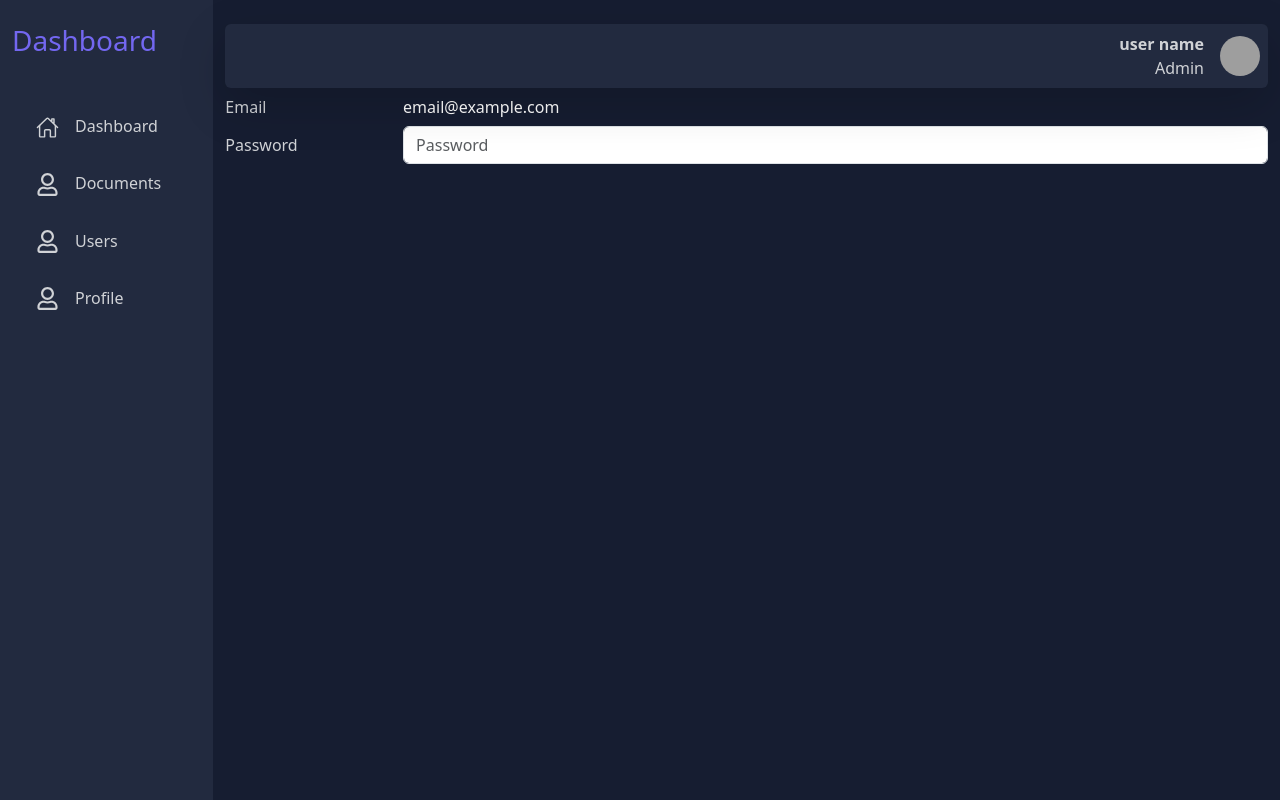
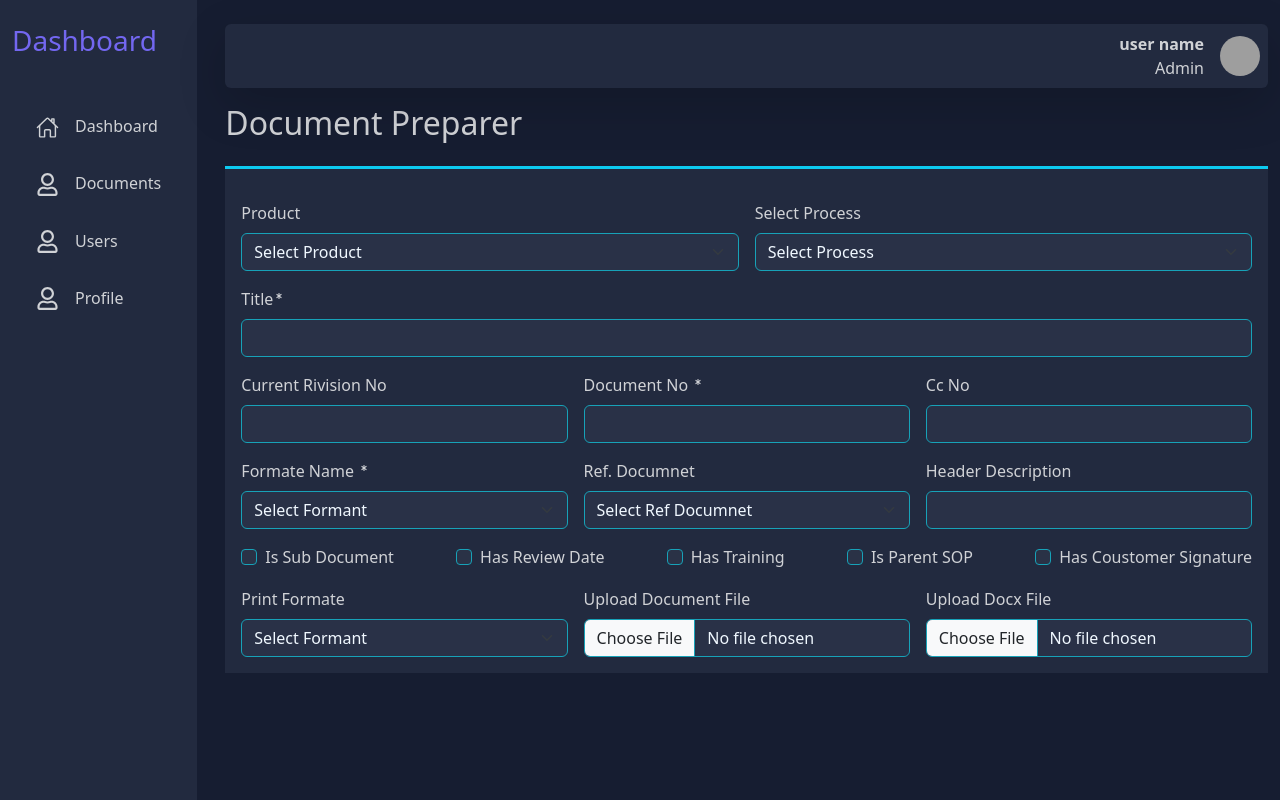
Before and after one commit to vishalpatilmaske/DCM, a React (Create React App) app: page /documents-create in a window 1280 px wide. Built offline with nearby package versions, Linux system fonts and the light colour scheme; grey boxes are pictures that could not be loaded.

Commit message:
build create document page

```diff
--- a/src/component/dashboard/Sidebar.jsx
+++ b/src/component/dashboard/Sidebar.jsx
@@ -7,7 +7,7 @@ import { useNavigate } from "react-router-dom";
 const Sidebar = () => {
   const navigate = useNavigate();
   return (
-    <div className="sidebar  row">
+    <div className="sidebar row">
       <div>
         <div>
           <h3 className="py-4 dashboard-title">Dashboard</h3>
--- a/src/pages/Documents/DocumentCreate.jsx
+++ b/src/pages/Documents/DocumentCreate.jsx
@@ -1,35 +1,172 @@
 import React from "react";
+import "../../style/pages/documentcreate.css";
+import { CgAsterisk } from "react-icons/cg";
+
 const DocumentCreate = () => {
   return (
-    <form>
-      <div class="form-group row">
-        <label for="staticEmail" class="col-sm-2 col-form-label">
-          Email
+    <div
+      data-bs-spy="scroll"
+      data-bs-offset="0"
+      data-bs-smooth-scroll="true"
+      className="scrollspy-example h-100"
+      tabIndex="0"
+    >
+      <div>
+        <h2 className="py-3">Document Preparer</h2>
+      </div>
+      <div className="create-doccument-container border-top border-info border-3">
+        <form className="row g-3 px-3 pb-3 mt-3 ">
+          <div className="col-md-6">
+            <label htmlFor="selectProduct" className="form-label">
+              Product
             </label>
-        <div class="col-sm-10">
+            <select id="selectProduct" className="form-select">
+              <option defaultValue>Select Product</option>
+              <option>...</option>
+            </select>
+          </div>
+          <div className="col-md-6">
+            <label htmlFor="selectProcess" className="form-label">
+              Select Process
+            </label>
+            <select id="selectProcess" className="form-select">
+              <option defaultValue>Select Process</option>
+              <option>...</option>
+            </select>
+          </div>
+          <div className="col-12">
+            <label htmlFor="inputTitle" className="form-label ">
+              Title
+              <sup>
+                <CgAsterisk className="asterisk" />
+              </sup>
+            </label>
+            <input type="text" className="form-control" id="inputTitle" />
+          </div>
+          <div className="col-md-4">
+            <label htmlFor="currentRevisonNo" className="form-label">
+              Current Rivision No
+            </label>
+            <input type="text" className="form-control" id="currentRevisonNo" />
+          </div>
+          <div className="col-md-4">
+            <label htmlFor="documentNo" className="form-label">
+              Document No{" "}
+              <sup>
+                <CgAsterisk className="asterisk" />
+              </sup>
+            </label>
+            <input type="text" className="form-control" id="documentNo" />
+          </div>
+          <div className="col-md-4">
+            <label htmlFor="ccNo" className="form-label">
+              Cc No
+            </label>
+            <input type="text" className="form-control" id="ccNo" />
+          </div>
+          <div className="col-md-4">
+            <label htmlFor="formateName" className="form-label">
+              Formate Name{" "}
+              <sup>
+                <CgAsterisk className="asterisk" />
+              </sup>
+            </label>
+            <select id="formateName" className="form-select">
+              <option defaultValue>Select Formant</option>
+              <option>...</option>
+            </select>
+          </div>
+          <div className="col-md-4">
+            <label htmlFor="selectRefDoc" className="form-label">
+              Ref. Documnet
+            </label>
+            <select id="selectRefDoc" className="form-select">
+              <option defaultValue>Select Ref Documnet</option>
+              <option>...</option>
+            </select>
+          </div>
+          <div className="col-md-4">
+            <label htmlFor="inputHeader" className="form-label">
+              Header Description
+            </label>
+            <input type="text" className="form-control" id="inputHeader" />
+          </div>
+          <div className="col-12 d-flex justify-content-between">
+            <div className="form-check">
               <input
-            type="text"
-            readonly
-            class="form-control-plaintext text-white"
-            id="staticEmail"
-            value="email@example.com"
+                className="form-check-input"
+                type="checkbox"
+                id="gridCheck"
               />
+              <label className="form-check-label" htmlFor="gridCheck">
+                Is Sub Document
+              </label>
+            </div>
+            <div className="form-check">
+              <input
+                className="form-check-input"
+                type="checkbox"
+                id="gridCheck"
+              />
+              <label className="form-check-label" htmlFor="gridCheck">
+                Has Review Date
+              </label>
+            </div>
+            <div className="form-check">
+              <input
+                className="form-check-input"
+                type="checkbox"
+                id="gridCheck"
+              />
+              <label className="form-check-label" htmlFor="gridCheck">
+                Has Training
+              </label>
+            </div>
+            <div className="form-check">
+              <input
+                className="form-check-input"
+                type="checkbox"
+                id="gridCheck"
+              />
+              <label className="form-check-label" htmlFor="gridCheck">
+                Is Parent SOP
+              </label>
+            </div>
+            <div className="form-check">
+              <input
+                className="form-check-input"
+                type="checkbox"
+                id="gridCheck"
+              />
+              <label className="form-check-label" htmlFor="gridCheck">
+                Has Coustomer Signature
+              </label>
             </div>
           </div>
-      <div class="form-group row">
-        <label for="inputPassword" class="col-sm-2 col-form-label">
-          Password
+          <div className="col-md-4">
+            <label htmlFor="formateName" className="form-label">
+              Print Formate
             </label>
-        <div class="col-sm-10">
-          <input
-            type="password"
-            class="form-control"
-            id="inputPassword"
-            placeholder="Password"
-          />
+            <select id="formateName" className="form-select">
+              <option defaultValue>Select Formant</option>
+              <option>...</option>
+            </select>
+          </div>
+          <div className="col-md-4">
+            <label htmlFor="uploadDocument" className="form-label">
+              Upload Document File
+            </label>
+            <input type="file" className="form-control" id="uploadDocument" />
+          </div>
+          <div className="col-md-4">
+            <label htmlFor="uploadDocument" className="form-label">
+              Upload Docx File
+            </label>
+            <input type="file" className="form-control" id="uploadDocument" />
+          </div>
+        </form>
       </div>
     </div>
-    </form>
   );
 };
 
--- a/src/style/admin/sidebar.css
+++ b/src/style/admin/sidebar.css
@@ -1,6 +1,9 @@
 .sidebar {
   background-color: #222a3f;
   height: 100vh;
+  position: fixed;
+  /* top: 0; */
+  /* left: 0; */
   overflow-y: auto;
 }
 
--- /dev/null
+++ b/src/style/pages/documentcreate.css
@@ -0,0 +1,29 @@
+.asterisk {
+  color: red !important;
+}
+.create-doccument-container {
+  background-color: #222a3f;
+}
+
+.create-doccument-container input:focus {
+  /* border-color: transparent;
+  box-shadow: none; */
+  background-color: #40485d42;
+  color: aliceblue;
+}
+.create-doccument-container input {
+  background-color: #40485d42;
+  color: aliceblue;
+  border-color: #17a2b8;
+}
+
+.create-doccument-container select:focus {
+  background-color: #40485d42;
+  color: aliceblue;
+}
+
+.create-doccument-container select {
+  background-color: #40485d42;
+  color: aliceblue;
+  border-color: #17a2b8;
+}
--- a/src/style/pages/documentlist.css
+++ b/src/style/pages/documentlist.css
@@ -25,11 +25,12 @@ hr {
 }
 
 .nav-link.active {
-  color: #7367f0;
+  color: #17a2b8;
+  text-align: center;
   background-color: #212529;
   border-radius: 10px 10px 0 0;
 }
 
 .color .nav-link {
-  color: #7367f0;
+  color: #17a2b8;
 }
```
Lines whose indentation alone changed are shown as unchanged.
